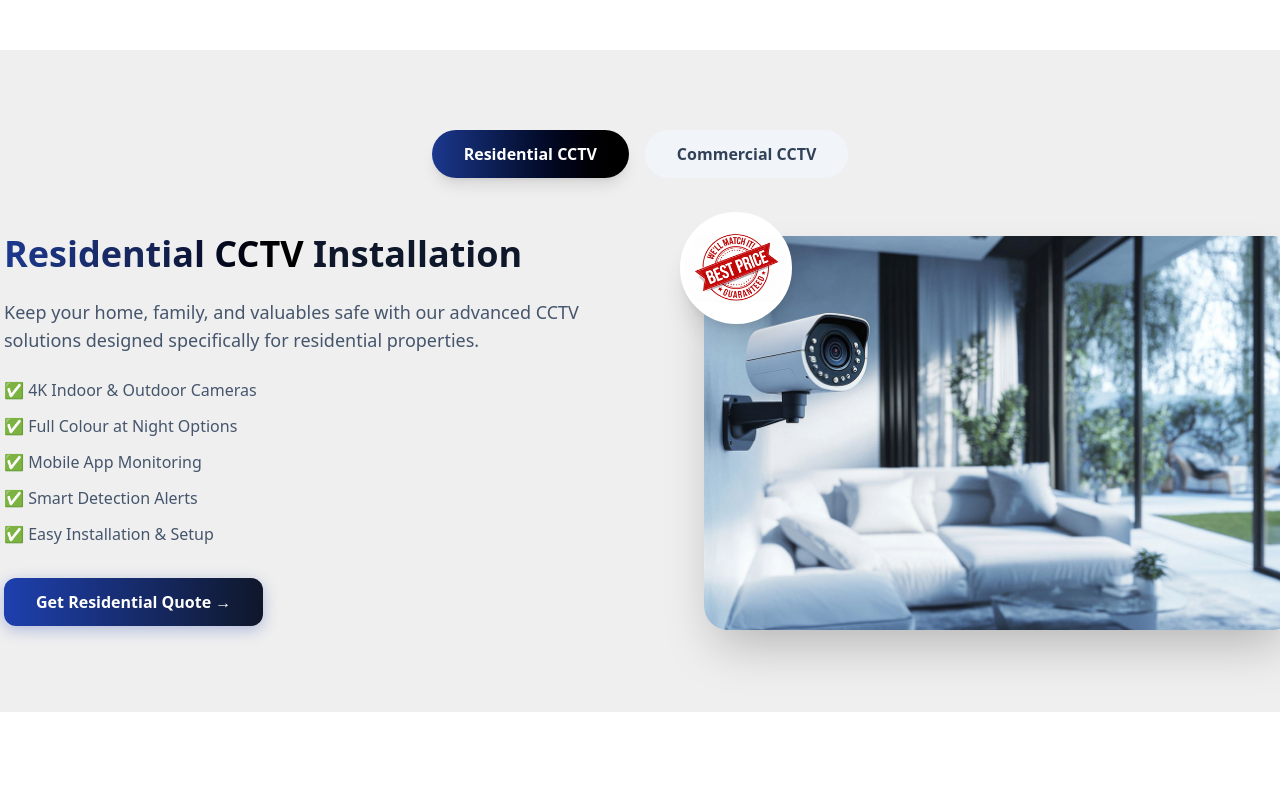
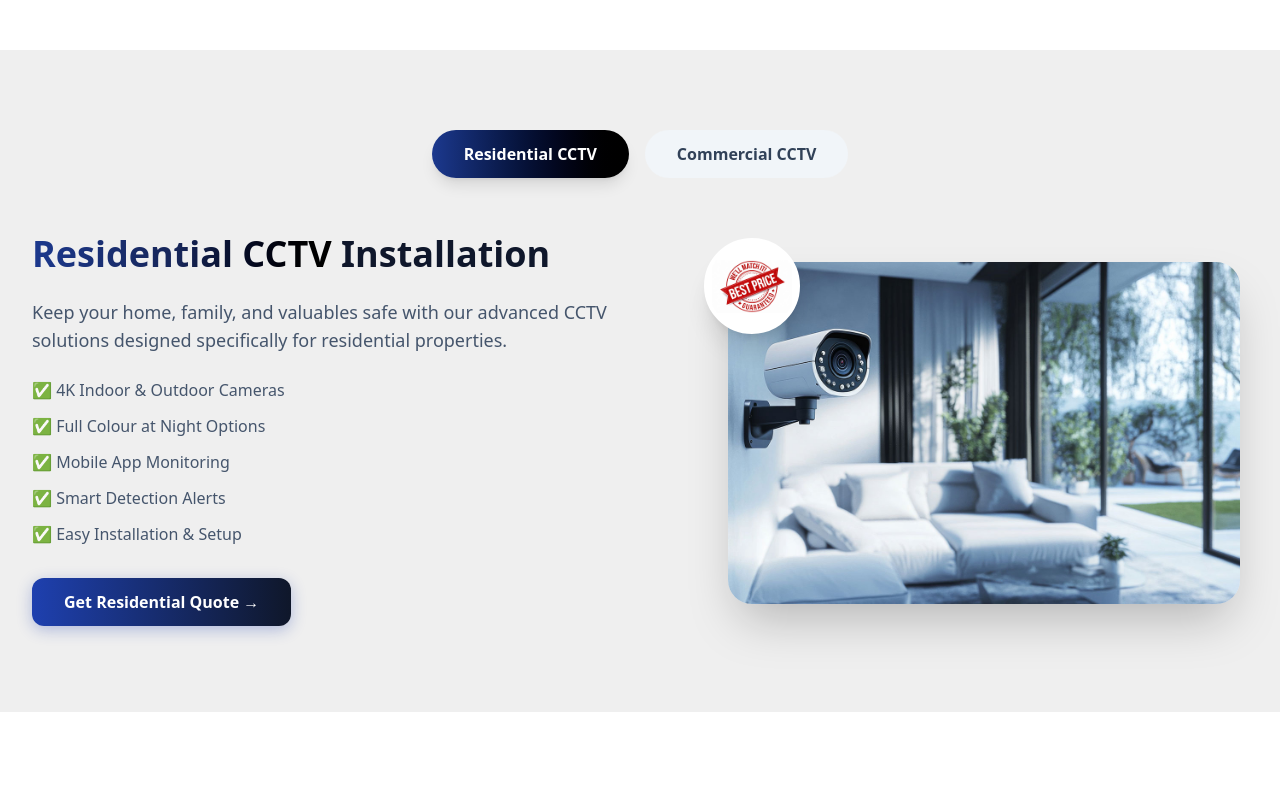
Before and after one commit to husban088/AussieTechSecurity, a Next.js app: page / in a window 1280 px wide. Shown: the part 3380-4177 px from the top of the page. Built offline with nearby package versions, Linux system fonts and the light colour scheme; a web font is replaced by a local one.

Commit message:
fix cctvtabs responsive

```diff
--- a/app/globals.css
+++ b/app/globals.css
@@ -1,6 +1,13 @@
 @import "tailwindcss";
 
 /* ================= FONT (GOLDMAN) ================= */
+
+*,
+*::before,
+*::after {
+  box-sizing: border-box;
+}
+
 body {
   font-family: "Goldman", system-ui;
   font-weight: 500;
--- a/components/CCTVTabs.tsx
+++ b/components/CCTVTabs.tsx
@@ -20,7 +20,7 @@ export default function CCTVTabs() {
 
   return (
     <section className="py-20 bg-[#efefef]" ref={sectionRef}>
-      <div className="max-w-7xl mx-auto px-6">
+      <div className="max-w-7xl mx-auto px-4 sm:px-6 lg:px-8">
         {/* BUTTONS */}
         <div className="flex justify-center gap-4 mb-14 flex-wrap">
           <button
@@ -46,23 +46,23 @@ export default function CCTVTabs() {
         </div>
 
         {/* CONTENT */}
-        <div className="grid md:grid-cols-2 gap-12 items-center">
-          {/* TEXT SIDE - Left on desktop, top on mobile */}
-          <div className="animate-on-scroll transition-all duration-700 opacity-0 translate-x-[-20px]">
+        <div className="grid grid-cols-1 md:grid-cols-2 gap-10 items-center">
+          {/* TEXT SIDE */}
+          <div className="animate-on-scroll transition-all duration-700 opacity-0 w-full min-w-0 px-2 sm:px-0">
             {activeTab === "residential" ? (
               <>
-                <h2 className="text-4xl font-bold mb-6 text-slate-900">
+                <h2 className="text-3xl sm:text-4xl font-bold mb-6 text-slate-900">
                   <span className="bg-gradient-to-r from-blue-900 via-blue-950 to-black bg-clip-text text-transparent">
                     Residential CCTV
                   </span>{" "}
                   Installation
                 </h2>
-                <p className="text-lg text-slate-600 mb-6">
+                <p className="text-base sm:text-lg text-slate-600 mb-6">
                   Keep your home, family, and valuables safe with our advanced
                   CCTV solutions designed specifically for residential
                   properties.
                 </p>
-                <ul className="space-y-3 text-slate-600">
+                <ul className="space-y-3 text-slate-600 text-sm sm:text-base">
                   <li>✅ 4K Indoor & Outdoor Cameras</li>
                   <li>✅ Full Colour at Night Options</li>
                   <li>✅ Mobile App Monitoring</li>
@@ -78,14 +78,14 @@ export default function CCTVTabs() {
               </>
             ) : (
               <>
-                <h2 className="text-4xl font-bold mb-6 text-slate-900">
+                <h2 className="text-3xl sm:text-4xl font-bold mb-6 text-slate-900">
                   Commercial CCTV Installation
                 </h2>
-                <p className="text-lg text-slate-600 mb-6">
+                <p className="text-base sm:text-lg text-slate-600 mb-6">
                   Secure your business with enterprise-level CCTV systems built
                   for offices, shops, warehouses, and large facilities.
                 </p>
-                <ul className="space-y-3 text-slate-600">
+                <ul className="space-y-3 text-slate-600 text-sm sm:text-base">
                   <li>✅ Multi-Camera Systems</li>
                   <li>✅ License Plate Recognition</li>
                   <li>✅ Remote Viewing Access</li>
@@ -102,9 +102,9 @@ export default function CCTVTabs() {
             )}
           </div>
 
-          {/* IMAGE SIDE with Logo on Top-Left (Half Outside) */}
-          <div className="relative animate-on-scroll transition-all duration-700 opacity-0 translate-x-[40px]">
-            <div className="relative rounded-3xl shadow-2xl overflow-visible">
+          {/* IMAGE SIDE */}
+          <div className="animate-on-scroll transition-all duration-700 opacity-0 translate-x-[30px] w-full min-w-0 flex justify-center px-2 sm:px-0">
+            <div className="relative w-full max-w-lg rounded-3xl shadow-2xl overflow-visible">
               {/* Main Image */}
               <img
                 src={
@@ -113,15 +113,15 @@ export default function CCTVTabs() {
                     : "/images/office.jpg"
                 }
                 alt="CCTV Security System"
-                className="w-full h-auto rounded-3xl"
+                className="w-full h-auto rounded-3xl object-cover"
               />
 
-              {/* Logo - Half Inside + Half Outside (Top Left Corner) */}
-              <div className="absolute -top-6 -left-6 w-28 h-28 md:w-28 md:h-28 bg-white rounded-full shadow-xl border-4 border-white overflow-hidden z-10 flex items-center justify-center">
+              {/* Logo - Half Inside + Half Outside */}
+              <div className="absolute -top-6 -left-6 w-24 h-24 bg-white rounded-full shadow-xl border-4 border-white overflow-hidden z-10 flex items-center justify-center">
                 <img
                   src="/images/bestpr.jpeg"
                   alt="Best PR Logo"
-                  className="w-24 h-24 md:w-32 md:h-32 object-contain"
+                  className="w-20 h-20 object-contain"
                 />
               </div>
             </div>
```
